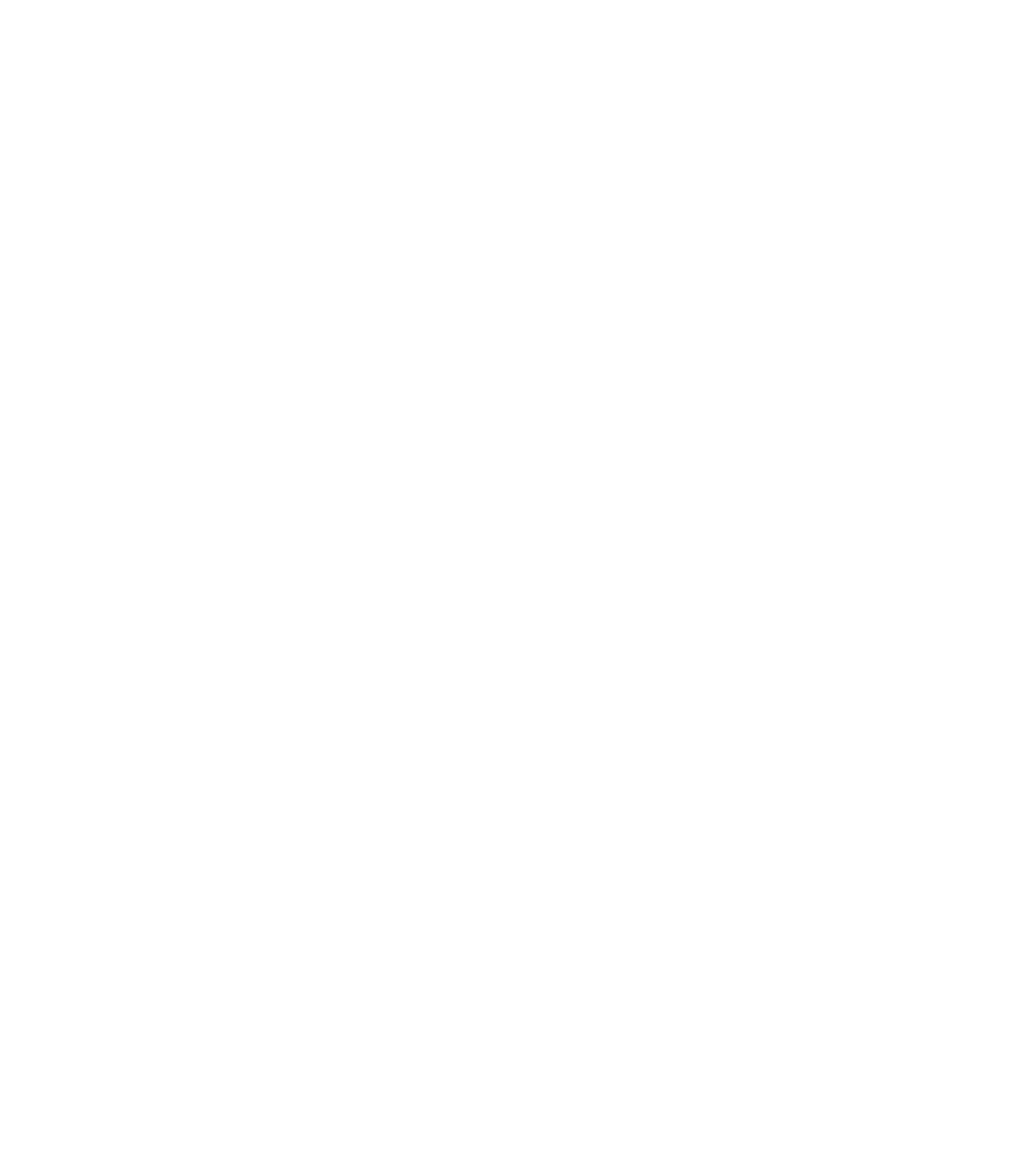
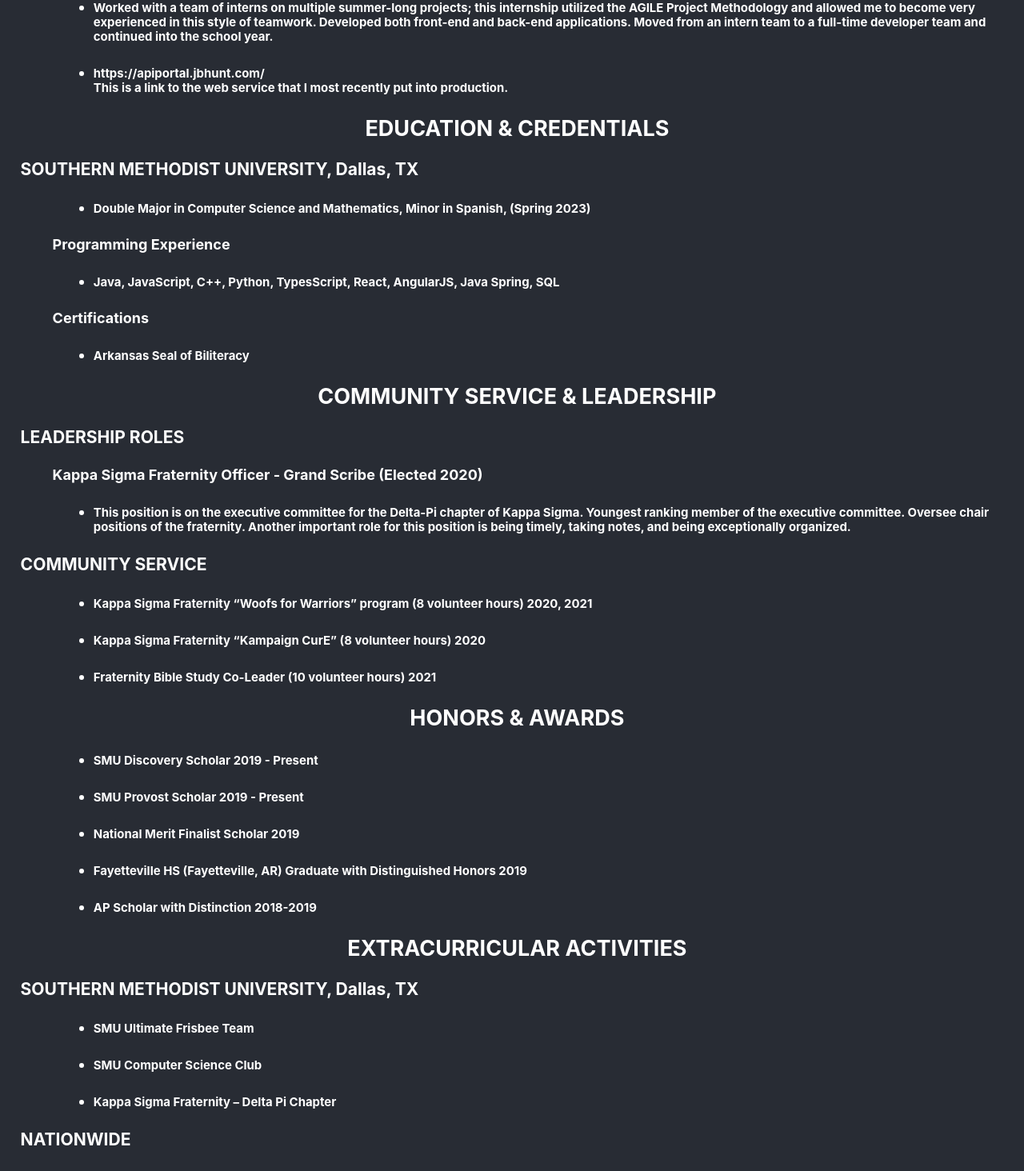
Before and after one commit to JacksonPaulHeck/JPHeckPages, a React (Create React App) app: page / in a window 1280 px wide. Shown: the part 1304-2768 px from the top of the page at 80% size. Before the commit the page ends 1129 px from the top, so only its background shows below. Built offline with nearby package versions, Linux system fonts and the light colour scheme.

Commit message:
Added Basic Content

```diff
--- a/src/App.css
+++ b/src/App.css
@@ -1,20 +1,8 @@
 .App {
-  text-align: center;
-}
-
-.App-logo {
-  height: 40vmin;
-  pointer-events: none;
-}
-
-@media (prefers-reduced-motion: no-preference) {
-  .App-logo {
-    animation: App-logo-spin infinite 20s linear;
-  }
+  background-color: #282c34;
 }
 
 .App-header {
-  background-color: #282c34;
   min-height: 100vh;
   display: flex;
   flex-direction: column;
@@ -24,15 +12,24 @@
   color: white;
 }
 
-.App-link {
-  color: #61dafb;
+.App-body {
+  color: white;
+  font-size: calc(10px + 1vmin);
+  margin-left: 1vw;
+  padding-bottom: 1vw;
 }
 
-@keyframes App-logo-spin {
-  from {
-    transform: rotate(0deg);
-  }
-  to {
-    transform: rotate(360deg);
-  }
+.Section {
+  margin: 1vw;
+  border-radius: 10px;
+  border-width: 10px;
+  border-color: white;
 }
+
+.Section-title {
+  text-align: center;
+}
+
+li {
+  margin-left: 4vw;
+}
--- a/src/App.js
+++ b/src/App.js
@@ -9,7 +9,108 @@
         <h3 className="ContactInfo">(479) 530-7351 • jacksonheck1@gmail.com</h3>
         <img alt="JPHPhoto" src={portrait}></img>
       </header>
-      <body>
+      <body className="App-body">
+        <div className="Section">
+        <h2 className="Section-title">PROFESSIONAL EXPERIENCE</h2>
+        <h3>J.B. HUNT TRUCKING COMPANY, Lowell, AR</h3>
+        <ul>
+        <h4>APPLICATIONS DEVELOPMENT INTERN (June 2019 – August 2019, June 2020 — April 2021)</h4>
+          <li>
+            <h5>Worked with a team of interns on multiple summer-long projects; this internship utilized the AGILE Project Methodology and allowed me to become very experienced in this style of teamwork. Developed both front-end and back-end applications. Moved from an intern team to a full-time developer team and continued into the school year.</h5>
+          </li>
+          <li>
+            <h5>https://apiportal.jbhunt.com/ <br/> This is a link to the web service that I most recently put into production.</h5>
+          </li>
+        </ul>
+        </div>
+
+        <div className="Section">
+        <h2 className="Section-title">EDUCATION & CREDENTIALS</h2>
+        <h3>SOUTHERN METHODIST UNIVERSITY, Dallas, TX</h3>
+        <ul>
+          <li>
+            <h5>Double Major in Computer Science and Mathematics, Minor in Spanish, (Spring 2023)</h5>
+          </li>
+        </ul>
+        <ul>
+          <h4>Programming Experience</h4>
+          <li>
+            <h5>Java, JavaScript, C++, Python, TypesScript, React, AngularJS, Java Spring, SQL</h5>
+          </li>
+        </ul>
+        <ul>
+          <h4>Certifications</h4>
+          <li>
+            <h5>Arkansas Seal of Biliteracy</h5>
+          </li>
+        </ul>
+        </div>
+
+        <div className="Section">
+        <h2 className="Section-title">COMMUNITY SERVICE & LEADERSHIP</h2>
+        <h3>LEADERSHIP ROLES</h3>
+        <ul>
+        <h4>Kappa Sigma Fraternity Officer - Grand Scribe (Elected 2020)</h4>
+          <li>
+            <h5>This position is on the executive committee for the Delta-Pi chapter of Kappa Sigma. Youngest ranking member of the executive committee. Oversee chair positions of the fraternity. Another important role for this position is being timely, taking notes, and being exceptionally organized.</h5>
+          </li>
+        </ul>
+        <h3>COMMUNITY SERVICE</h3>
+        <ul>
+          <li>
+            <h5>Kappa Sigma Fraternity “Woofs for Warriors” program (8 volunteer hours) 2020, 2021</h5>
+          </li>
+          <li>
+            <h5>Kappa Sigma Fraternity “Kampaign CurE” (8 volunteer hours) 2020</h5>
+          </li>
+          <li>
+            <h5>Fraternity Bible Study Co-Leader (10 volunteer hours) 2021</h5>
+          </li>
+        </ul>
+        </div>
+
+        <div className="Section">
+        <h2 className="Section-title">HONORS & AWARDS</h2>
+        <ul>
+          <li>
+            <h5>SMU Discovery Scholar 2019 - Present</h5>
+          </li>
+          <li>
+            <h5>SMU Provost Scholar 2019 - Present</h5>
+          </li>
+          <li>
+            <h5>National Merit Finalist Scholar 2019</h5>
+          </li>
+          <li>
+            <h5>Fayetteville HS (Fayetteville, AR) Graduate with Distinguished Honors 2019 </h5>
+          </li>
+          <li>
+            <h5>AP Scholar with Distinction 2018-2019</h5>
+          </li>
+        </ul>
+        </div>
+
+        <div className="Section">
+        <h2 className="Section-title">EXTRACURRICULAR ACTIVITIES</h2>
+        <h3>SOUTHERN METHODIST UNIVERSITY, Dallas, TX</h3>
+        <ul>
+          <li>
+            <h5>SMU Ultimate Frisbee Team</h5>
+          </li>
+          <li>
+            <h5>SMU Computer Science Club</h5>
+          </li>
+          <li>
+            <h5>Kappa Sigma Fraternity – Delta Pi Chapter</h5>
+          </li>
+        </ul>
+        <h3>NATIONWIDE</h3>
+        <ul>
+          <li>
+            <h5>World Cube Association - Competitor, Judge</h5>
+          </li>
+        </ul>
+        </div>
       </body>
     </div>
   );
```
